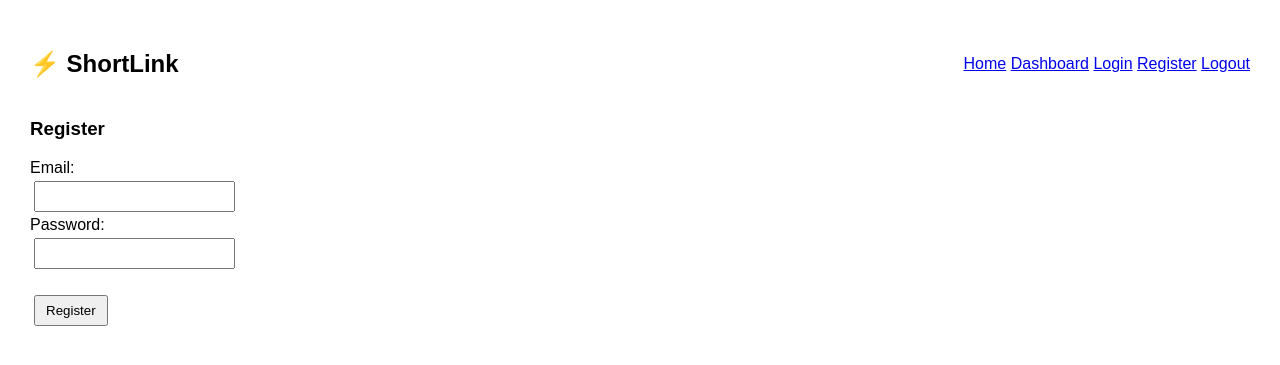
After one commit to ranggawaridat/safelink, a FastAPI app: template templates/register.html in a window 1280 px wide. The commit adds this page. Shown: the top 365 px of the page. Run offline with FastAPI, Linux system fonts and the light colour scheme; the template is opened without the code that fills it, so the values that code supplies are empty.

Commit message:
Implement registration and logout functionality; update link redirection with ad display

```diff
--- a/main.py
+++ b/main.py
@@ -66,12 +66,47 @@ async def shorten(request: Request, url: str = Form(...)):
     supabase.table("links").insert({"user_id": user.user.id, "original_url": url, "short_code": code}).execute()
     return RedirectResponse("/dashboard", status_code=302)
 
-
-@app.get("/s/{code}")
-async def redirect_link(code: str):
+@app.get("/s/{code}", response_class=HTMLResponse)
+async def redirect_link(request: Request, code: str):
+    # Ambil link dari DB
     res = supabase.table("links").select("*").eq("short_code", code).single().execute()
     if not res.data:
         return HTMLResponse("<h3>Link not found</h3>")
-    url = res.data["original_url"]
-    supabase.table("links").update({"clicks": res.data["clicks"] + 1}).eq("short_code", code).execute()
-    return RedirectResponse(url)
+
+    # Update hanya clicks
+    supabase.table("links").update({
+        "clicks": res.data["clicks"] + 1
+    }).eq("short_code", code).execute()
+
+    # Render halaman iklan dulu
+    return templates.TemplateResponse("ad.html", {
+        "request": request,
+        "original_url": res.data["original_url"]
+    })
+
+
+@app.get("/register", response_class=HTMLResponse)
+async def register_page(request: Request):
+    return templates.TemplateResponse("register.html", {"request": request})
+
+
+@app.post("/register")
+async def register_post(request: Request, email: str = Form(...), password: str = Form(...)):
+    try:
+        # create user via Supabase Auth (service role key)
+        user = supabase.auth.admin.create_user({
+            "email": email,
+            "password": password,
+            "email_confirm": True  # Set to True if you want to auto-confirm the email
+        })
+
+        return RedirectResponse("/login", status_code=302)
+    except Exception as e:
+        return templates.TemplateResponse("register.html", {"request": request, "error": str(e)})
+
+@app.get("/logout")
+async def logout():
+    response = RedirectResponse("/login", status_code=302)
+    # hapus cookie access_token
+    response.delete_cookie("access_token")
+    return response
--- a/templates/base.html
+++ b/templates/base.html
@@ -11,6 +11,8 @@
       <a href="/">Home</a>
       <a href="/dashboard">Dashboard</a>
       <a href="/login">Login</a>
+      <a href="/register">Register</a>
+      <a href="/logout">Logout</a>
     </nav>
   </header>
   <main>
--- a/templates/login.html
+++ b/templates/login.html
@@ -7,6 +7,7 @@
   <label>Password:</label><br>
   <input type="password" name="password"><br><br>
   <button type="submit">Login</button>
+  <p>Belum punya akun? <a href="/register">Daftar di sini</a></p>
 </form>
 
 {% if error %}
--- /dev/null
+++ b/templates/register.html
@@ -0,0 +1,15 @@
+{% extends "base.html" %}
+{% block content %}
+<h3>Register</h3>
+<form method="post">
+  <label>Email:</label><br>
+  <input type="email" name="email" required><br>
+  <label>Password:</label><br>
+  <input type="password" name="password" required><br><br>
+  <button type="submit">Register</button>
+</form>
+
+{% if error %}
+<p style="color:red">{{ error }}</p>
+{% endif %}
+{% endblock %}
```
Also changed, not shown: templates/ad.html (added, +25 -0 lines).
